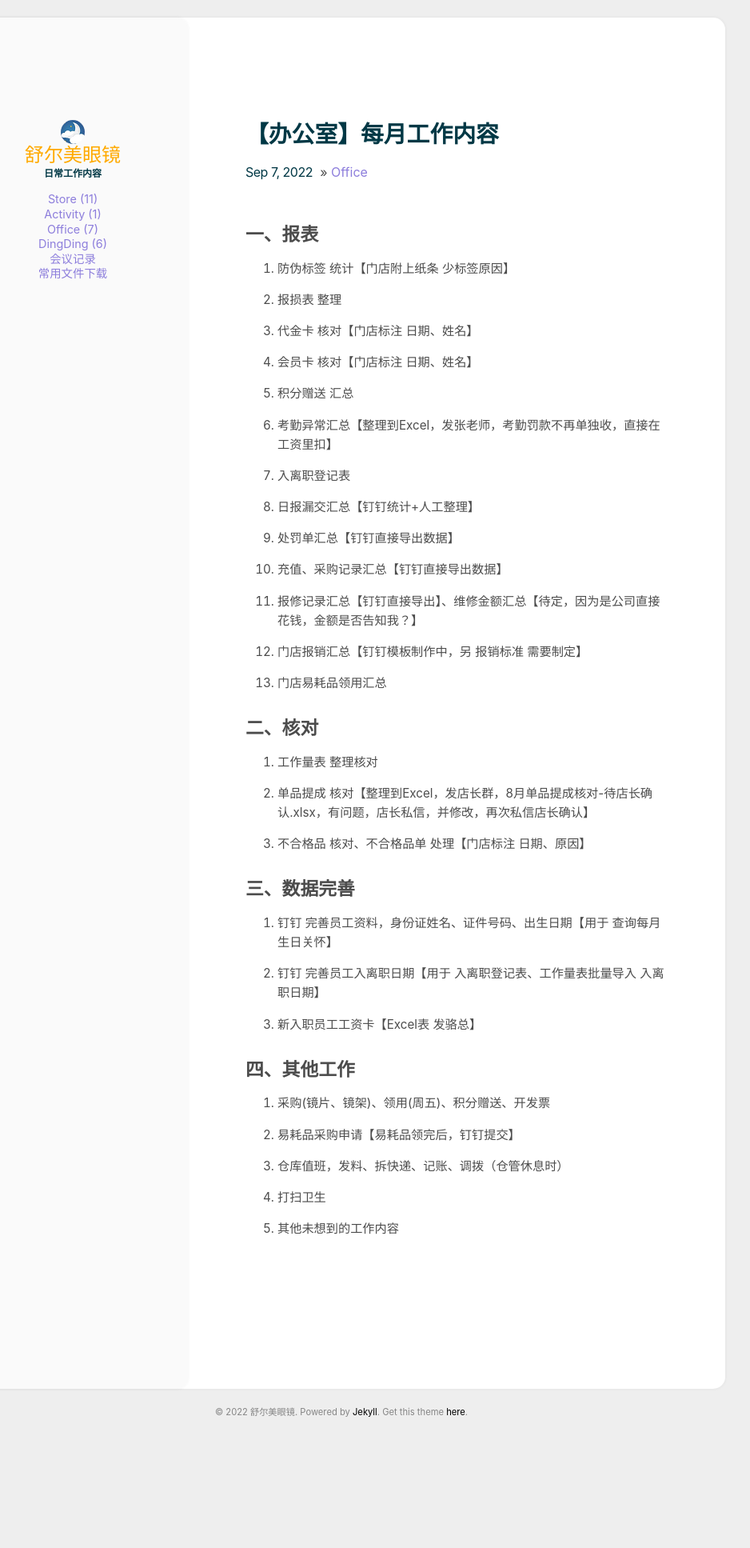
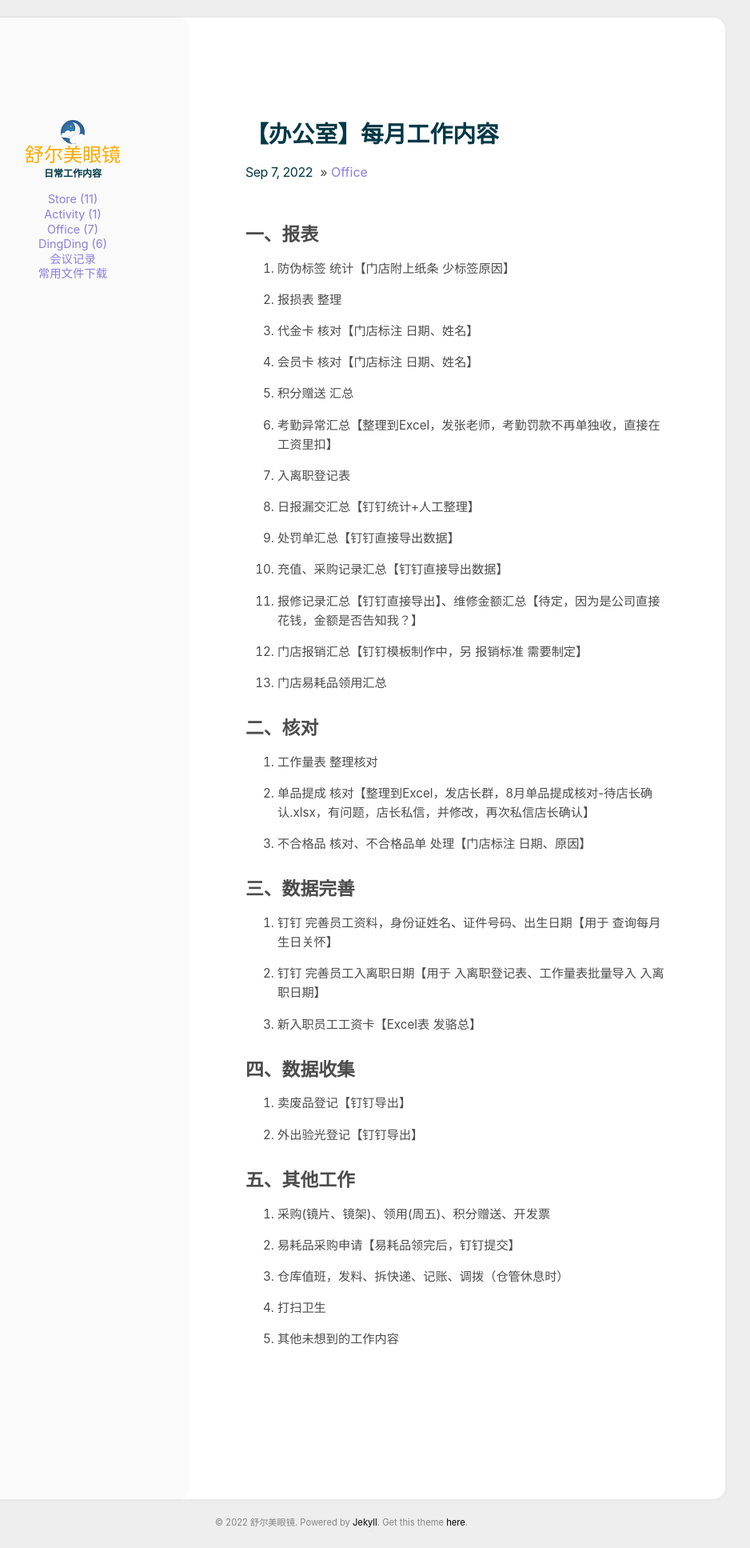
Before and after one commit to cuihuanhuan/cuihuanhuan.github.io, a Jekyll site: the page built from _posts/2022-09-07-【办公室】每月工作内容.md, in a window 1280 px wide. Shown: the whole page at 80% size, without its empty margins (213-1151 px from the left). Built offline with Jekyll 4.4.1, drawn with Linux system fonts in a browser that asks for light colours; before the commit the page ends 1797 px from its top, so only the background shows below that.

Commit message:
Update 2022-09-07-【办公室】每月工作内容.md

```diff
--- a/_posts/2022-09-07-【办公室】每月工作内容.md
+++ b/_posts/2022-09-07-【办公室】每月工作内容.md
@@ -33,6 +33,7 @@ category: Office
 
 13. 门店易耗品领用汇总
 
+
 ## 二、核对
 
 1. 工作量表 整理核对
@@ -50,8 +51,13 @@ category: Office
 
 3. 新入职员工工资卡【Excel表 发骆总】
 
+## 四、数据收集
+1. 卖废品登记【钉钉导出】
 
-## 四、其他工作
+2. 外出验光登记【钉钉导出】
+
+
+## 五、其他工作
 
 1. 采购(镜片、镜架)、领用(周五)、积分赠送、开发票
 
```
